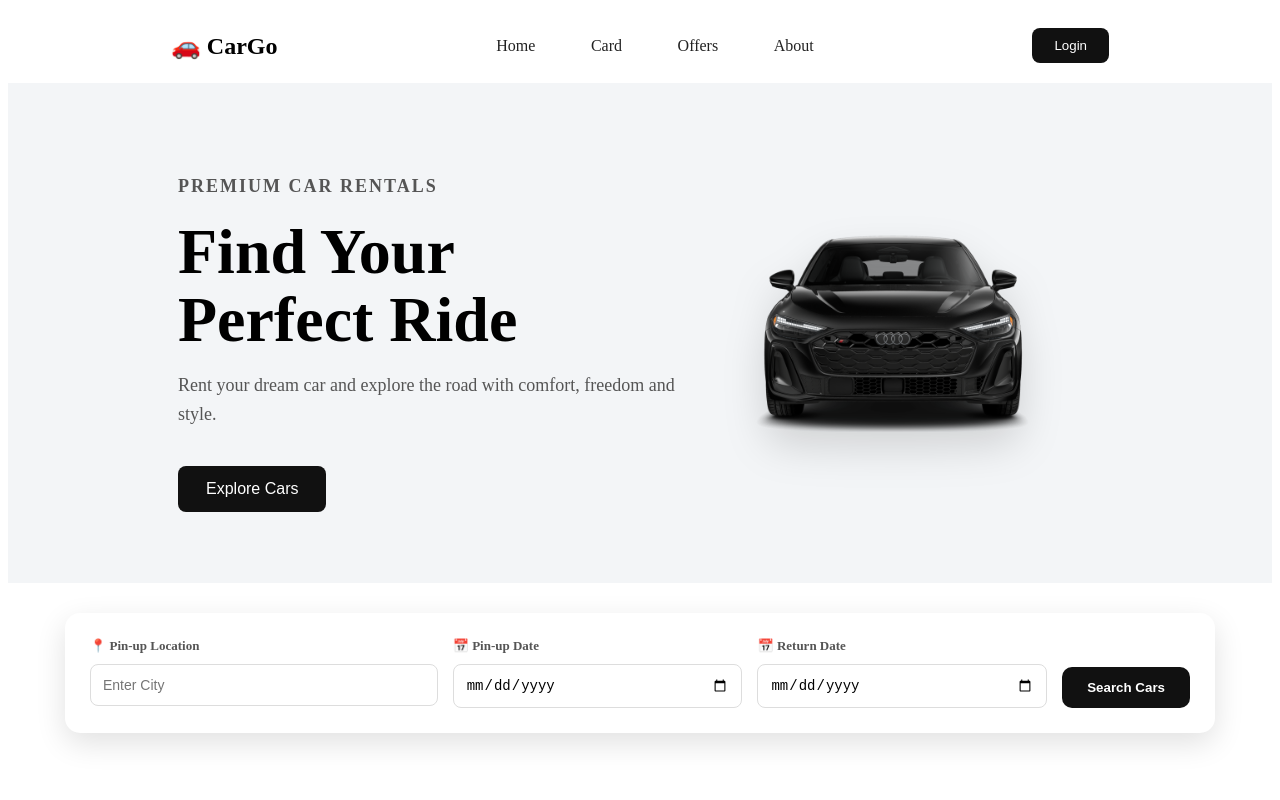
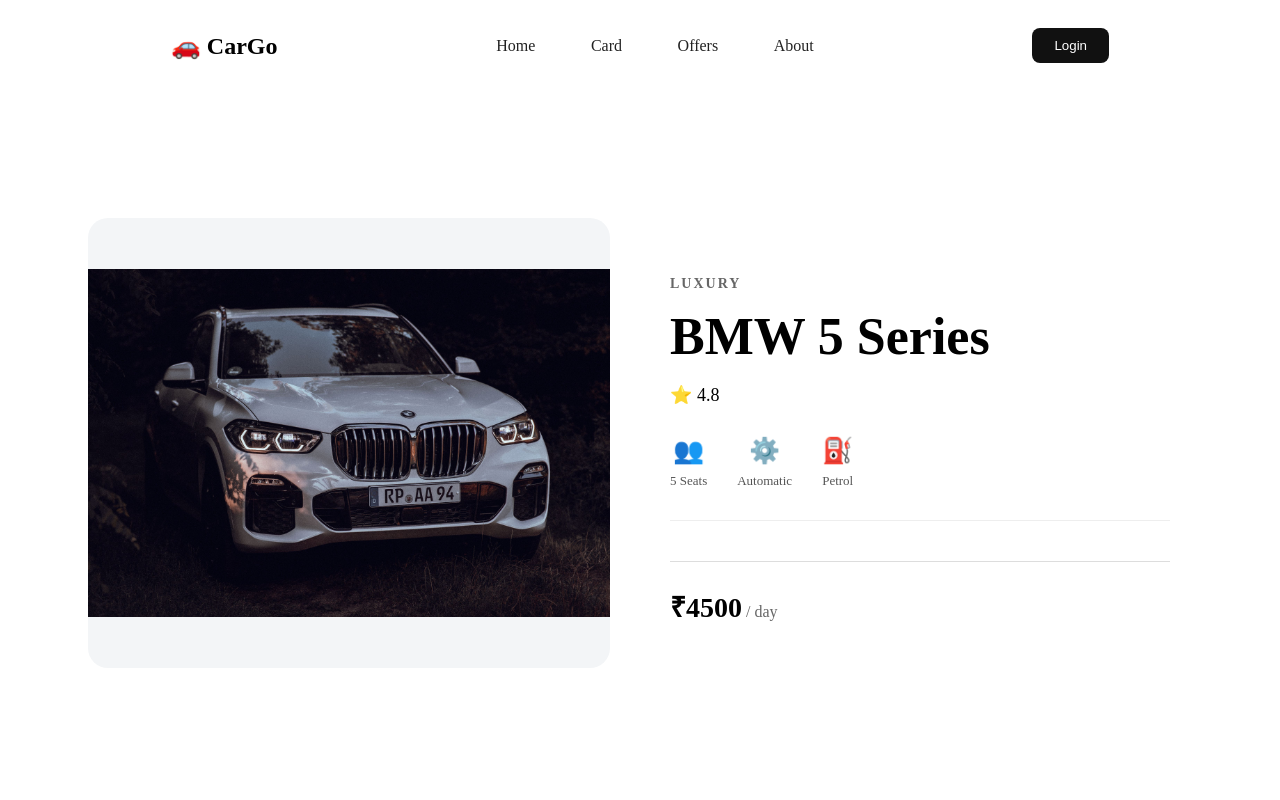
Before and after one commit to AravindNaik-45/CarGo-Car-Rental, a React (Vite) app: page /cars/1 in a window 1280 px wide. Shown: the top 800 px of the page. Built offline with nearby package versions, Linux system fonts and the light colour scheme.

Commit message:
Done with car card button functionality

```diff
--- a/package.json
+++ b/package.json
@@ -11,7 +11,8 @@
   },
   "dependencies": {
     "react": "^19.2.8",
-    "react-dom": "^19.2.8"
+    "react-dom": "^19.2.8",
+    "react-router-dom": "^7.18.3"
   },
   "devDependencies": {
     "@types/react": "^19.2.18",
--- a/src/App.jsx
+++ b/src/App.jsx
@@ -1,15 +1,18 @@
+import { BrowserRouter,Routes,Route } from 'react-router-dom'
 import NavBar from './Components/Navbar/NavBar'
 import Footer from './Components/Footer/Footer'
 import Home from './Pages/Home/Home'
-
+import CarDetails from './Pages/CarDetails/CarDetails'
 const App = () => {
   return (
-    <div>
+    <BrowserRouter>
         <NavBar/>
-        <Home/>
+    <Routes>
+      <Route path='/' element={<Home/>}/>
+      <Route path='/cars/:id' element={<CarDetails/>}/>
+    </Routes>
         <Footer/>
-    </div>
+    </BrowserRouter>
   )
 }
-
 export default App
--- a/src/Components/CarCard/CarCard.jsx
+++ b/src/Components/CarCard/CarCard.jsx
@@ -1,3 +1,4 @@
+import { Link } from "react-router-dom";
 import "./CarCard.css"
 
 function CarCard({ car }) {
@@ -22,9 +23,11 @@
             <strong>₹{car.price}</strong>
             <span> / day</span>
           </div>
-          <button>
+          <Link
+            to={`/cars/${car.id}`}
+            className="view-details-btn">
             View Details
-          </button>
+          </Link>
         </div>
       </div>
     </div>
--- /dev/null
+++ b/src/Pages/CarDetails/CarDetails.css
@@ -0,0 +1,115 @@
+.car-details-page {
+  min-height: 70vh;
+  display: grid;
+  grid-template-columns: 1fr 1fr;
+  gap: 60px;
+  align-items: center;
+  padding: 80px;
+}
+/* IMAGE */
+.details-image {
+  height: 450px;
+  display: flex;
+  align-items: center;
+  justify-content: center;
+  background: #f3f5f7;
+  border-radius: 20px;
+  overflow: hidden;
+}
+.details-image img {
+  width: 100%;
+  height: 100%;
+  object-fit: contain;
+}
+/* CONTENT */
+.details-content {
+  max-width: 500px;
+}
+.details-category {
+  font-size: 14px;
+  letter-spacing: 2px;
+  text-transform: uppercase;
+  color: #666;
+  font-weight: bold;
+}
+.details-content h1 {
+  font-size: 52px;
+  margin: 15px 0;
+}
+.details-rating {
+  font-size: 18px;
+  margin-bottom: 30px;
+}
+/* SPECIFICATIONS */
+.car-specs {
+  display: flex;
+  gap: 30px;
+  margin-bottom: 40px;
+}
+.car-specs div {
+  text-align: center;
+}
+.car-specs span {
+  font-size: 25px;
+}
+.car-specs p {
+  margin-top: 8px;
+  color: #555;
+}
+/* BOTTOM */
+.details-bottom {
+  display: flex;
+  align-items: center;
+  justify-content: space-between;
+  padding-top: 25px;
+  border-top: 1px solid #ddd;
+}
+.details-bottom strong {
+  font-size: 28px;
+}
+.details-bottom span {
+  color: #666;
+}
+/* BOOK BUTTON */
+.book-btn {
+  padding: 14px 30px;
+  border: none;
+  border-radius: 8px;
+  background: #111;
+  color: white;
+  font-size: 16px;
+  cursor: pointer;
+}
+.book-btn:hover {
+  background: #333;
+}
+.view-details-btn {
+  display: inline-block;
+  padding: 10px 18px;
+  background: #111;
+  color: white;
+  text-decoration: none;
+  border-radius: 6px;
+  font-size: 14px;
+  transition: 0.3s;
+}
+
+.view-details-btn:hover {
+  background: #333;
+}
+/* MOBILE */
+@media (max-width: 800px) {
+  .car-details {
+    grid-template-columns: 1fr;
+    padding: 40px 25px;
+  }
+  .details-image {
+    height: 300px;
+  }
+  .details-content h1 {
+    font-size: 40px;
+  }
+  .car-specs {
+    gap: 20px;
+  }
+}
--- /dev/null
+++ b/src/Pages/CarDetails/CarDetails.jsx
@@ -0,0 +1,51 @@
+import { useParams } from "react-router-dom";
+import cars from "../../Data/Cars";
+import "./CarDetails.css";
+
+function CarDetails() {
+  const { id } = useParams();
+  const car = cars.find((car) => car.id === Number(id));
+  if (!car) {
+    return <h2>Car not found</h2>;
+  }
+  return (
+    <section className="car-details-page">
+      <div className="details-image">
+        <img
+          src={`${car.image}`}
+          alt={car.name}
+        />
+      </div>
+      <div className="details-content">
+        <p className="details-category">
+          {car.category}
+        </p>
+        <h1>{car.name}</h1>
+        <p className="details-rating">
+          ⭐ {car.rating}
+        </p>
+        <div className="car-specs">
+          <div>
+            <span>👥</span>
+            <p>{car.seats} Seats</p>
+          </div>
+          <div>
+            <span>⚙️</span>
+            <p>{car.transmission}</p>
+          </div>
+          <div>
+            <span>⛽</span>
+            <p>{car.fuel}</p>
+          </div>
+        </div>
+        <div className="details-bottom">
+          <div>
+            <strong>₹{car.price}</strong>
+            <span> / day</span>
+          </div>
+        </div>
+      </div>
+    </section>
+  );
+}
+export default CarDetails;
```
Also changed, not shown: 1 other file (tests, documents, lock files or other folders).
